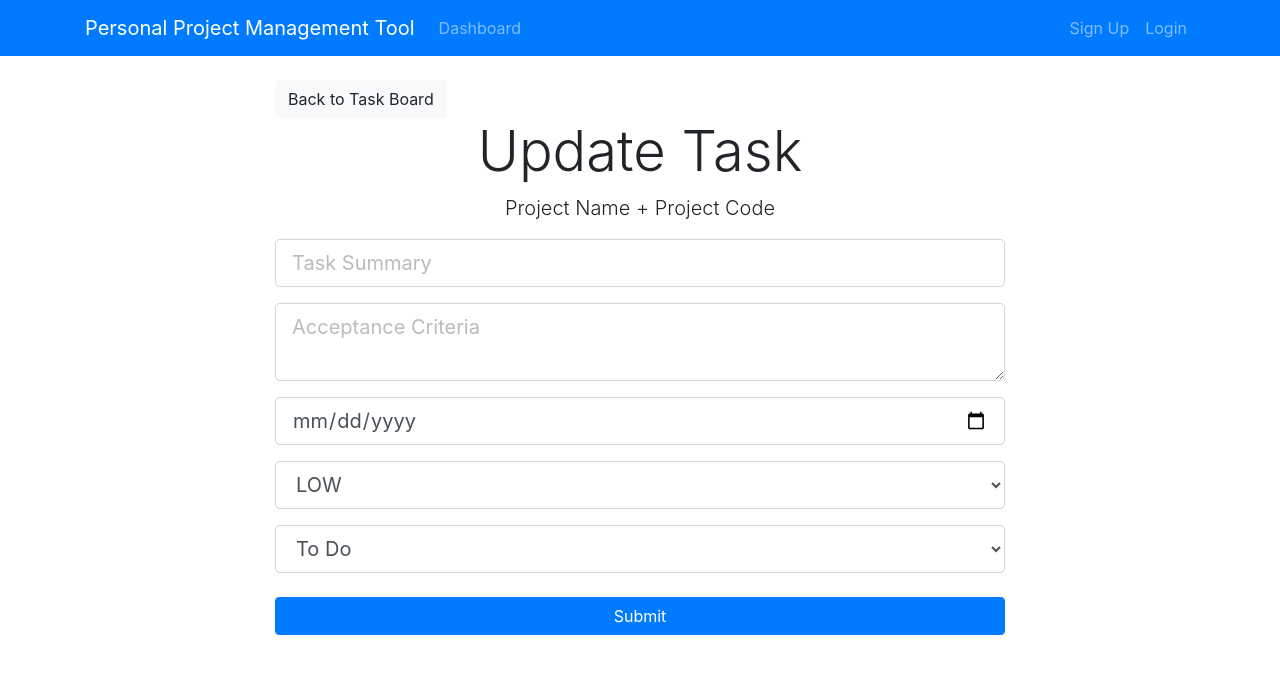
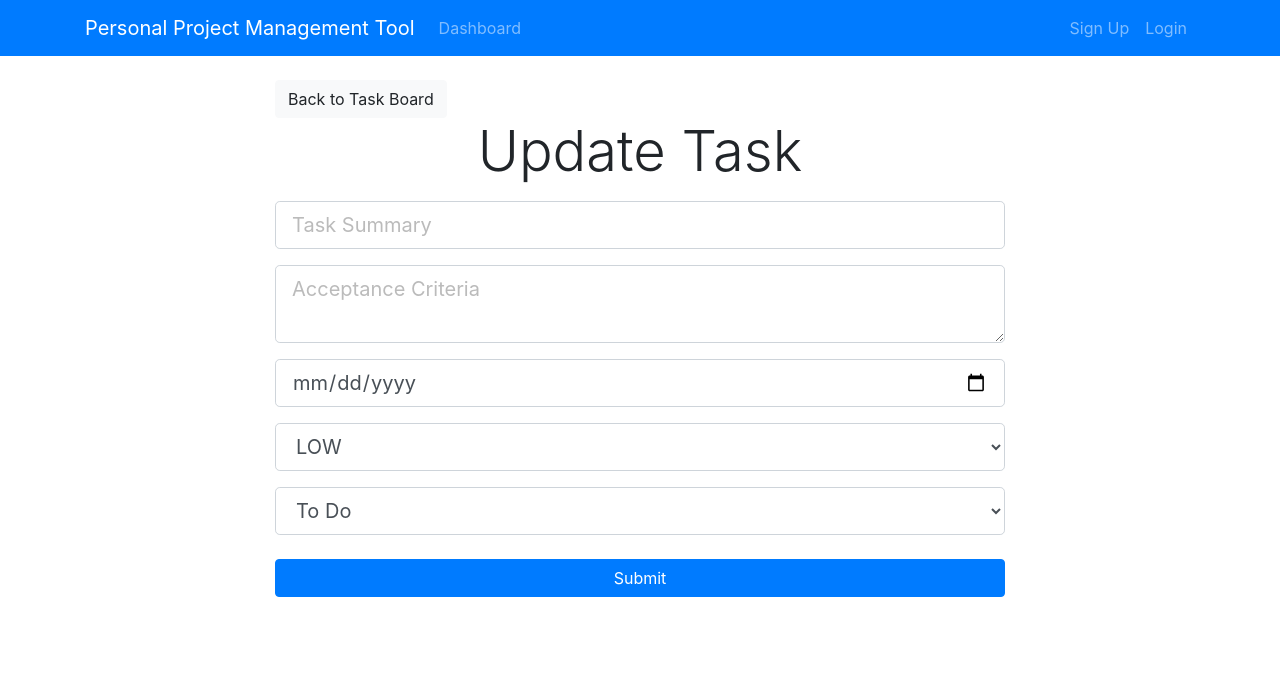
Before and after one commit to amyzeta/AgileIntPPMTool, a React (Create React App) app in the folder ppmtool-react-client/: page /taskBoard/1/updateTask/1 in a window 1280 px wide. Shown: the top 674 px of the page. Built offline with nearby package versions, Linux system fonts and the light colour scheme; no server answers.

Commit message:
add task ID to update task form

```diff
--- a/ppmtool-react-client/src/components/Task/UpdateTask.js
+++ b/ppmtool-react-client/src/components/Task/UpdateTask.js
@@ -18,6 +18,7 @@ class UpdateTask extends Component {
     return (
       <WriteTask
         title="Update Task"
+        subtitle={this.props.task && this.props.task.taskSequence}
         projectId={this.props.match.params.projectId}
         submitTask={task =>
           this.props.updateTask(
@@ -36,7 +37,11 @@ UpdateTask.propTypes = {
   updateTask: PropTypes.func.isRequired
 };
 
+const mapStateToProps = state => ({
+  task: state.task.task
+});
+
 export default connect(
-  null,
+  mapStateToProps,
   { getTask, updateTask }
 )(UpdateTask);
--- a/ppmtool-react-client/src/components/Task/WriteTask.js
+++ b/ppmtool-react-client/src/components/Task/WriteTask.js
@@ -81,7 +81,7 @@ class WriteTask extends Component {
           Back to Task Board
         </Link>
         <h4 className="display-4 text-center">{this.props.title}</h4>
-        <p className="lead text-center">Project Name + Project Code</p>
+        <p className="lead text-center">{this.props.subtitle}</p>
       </React.Fragment>
     );
     return (
```
